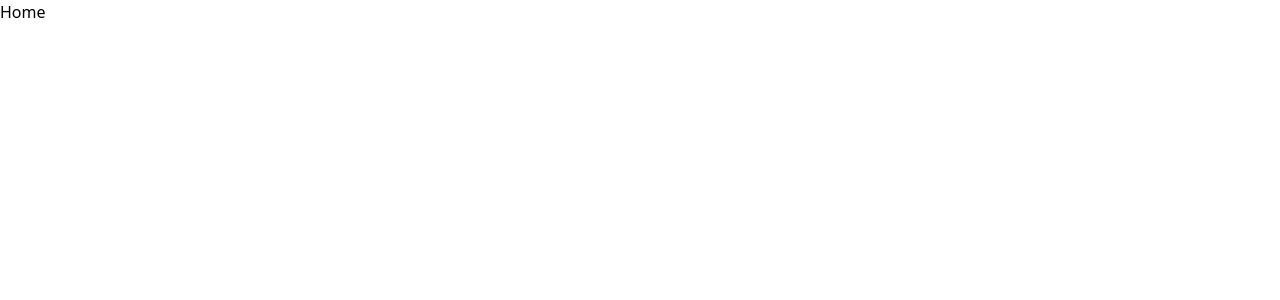
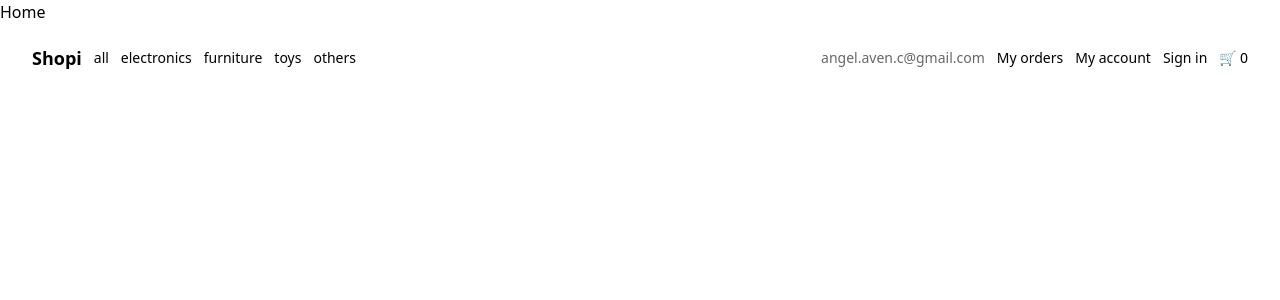
Before and after one commit to AngAven/platzi-react-curso-vite-tailwindcss, a React (Vite) app: page / in a window 1280 px wide. Shown: the top 300 px of the page. Built offline with nearby package versions, Linux system fonts and the light colour scheme.

Commit message:
NavBar with tailwind

```diff
--- /dev/null
+++ b/src/Components/NavBar/index.jsx
@@ -0,0 +1,92 @@
+import React from 'react';
+import {NavLink} from "react-router-dom";
+
+const NavBar = () => {
+    const activeStyle = 'underline underline-offset'
+
+    return (
+        <nav className="flex justify-between items-center fixed z-10 w-full py-5 px-8 text-sm font-light">
+            <ul className="flex items-center gap-3">
+                <li className="font-semibold text-lg">
+                    <NavLink
+                        to="/"
+                    >Shopi</NavLink>
+                </li>
+                <li>
+                    <NavLink
+                        to="/all"
+                        className={({isActive}) =>
+                            isActive ? activeStyle : undefined
+                        }
+                    >all</NavLink>
+                </li>
+                <li>
+                    <NavLink
+                        to="/electronics"
+                        className={({isActive}) =>
+                            isActive ? activeStyle : undefined
+                        }
+                    >electronics</NavLink>
+                </li>
+                <li>
+                    <NavLink
+                        to="/furniture"
+                        className={({isActive}) =>
+                            isActive ? activeStyle : undefined
+                        }
+                    >furniture</NavLink>
+                </li>
+                <li>
+                    <NavLink
+                        to="/toys"
+                        className={({isActive}) =>
+                            isActive ? activeStyle : undefined
+                        }
+                    >toys</NavLink>
+                </li>
+                <li>
+                    <NavLink
+                        to="/others"
+                        className={({isActive}) =>
+                            isActive ? activeStyle : undefined
+                        }
+                    >others</NavLink>
+                </li>
+            </ul>
+            <ul className="flex items-center gap-3">
+                <li className="text-black/60">
+                    angel.aven.c@gmail.com
+                </li>
+                <li>
+                    <NavLink
+                        to="/my-orders"
+                        className={({isActive}) =>
+                            isActive ? activeStyle : undefined
+                        }
+                    >My orders</NavLink>
+                </li>
+                <li>
+                    <NavLink
+                        to="/my-account"
+                        className={({isActive}) =>
+                            isActive ? activeStyle : undefined
+                        }
+                    >My account</NavLink>
+                </li>
+                <li>
+                    <NavLink
+                        to="/sign-in"
+                        className={({isActive}) =>
+                            isActive ? activeStyle : undefined
+                        }
+                    >Sign in</NavLink>
+                </li>
+                <li>
+                    🛒 0
+                </li>
+            </ul>
+        </nav>
+    );
+};
+
+export {NavBar};
--- a/src/Pages/App/index.jsx
+++ b/src/Pages/App/index.jsx
@@ -5,7 +5,7 @@ import {MyOrders} from "../MyOrders/index.jsx";
 import {SignIn} from "../SignIn/index.jsx";
 import {NotFound} from "../NotFound/index.jsx";
 import {MyAccount} from "../MyAccount"
-
+import {NavBar} from "../../Components/NavBar";
 import './App.css'
 
 const AppRoutes = () => {
@@ -25,6 +25,7 @@ function App() {
     return (
         <BrowserRouter>
             <AppRoutes/>
+            <NavBar/>
         </BrowserRouter>
     )
 }
```
